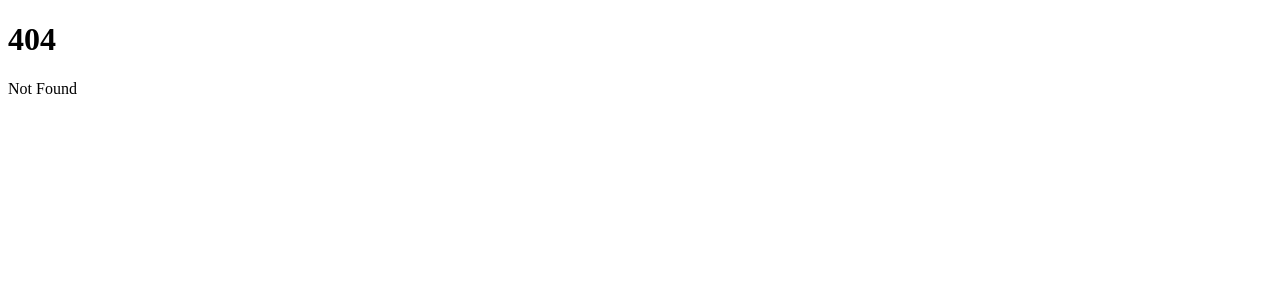
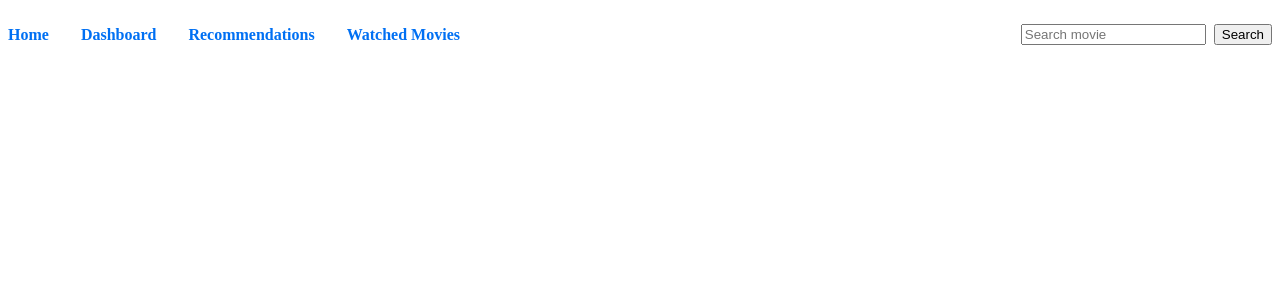
Before and after one commit to Zveaga/movie_radar, a SvelteKit app in the folder movie-radar/: page /dashboard in a window 1280 px wide. Before the commit this address had no page. Shown: the top 300 px of the page. Built offline with nearby package versions, Linux system fonts and the light colour scheme.

Commit message:
added search bar

```diff
--- a/movie-radar/src/app.html
+++ b/movie-radar/src/app.html
@@ -3,6 +3,7 @@
 	<head>
 		<meta charset="utf-8" />
 		<link rel="icon" href="%sveltekit.assets%/favicon.png" />
+		<!-- <link rel="stylesheet" href="%sveltekit.assets%/app.css"> -->
 		<meta name="viewport" content="width=device-width, initial-scale=1" />
 		%sveltekit.head%
 	</head>
--- /dev/null
+++ b/movie-radar/src/lib/app.css
@@ -0,0 +1,36 @@
+/* :root {
+    --color-primary: #0070f3;
+    --color-background: #f9f9f9;
+    --color-surface: #fff;
+    --color-text: #222;
+    --border-radius: 8px;
+    --box-shadow: 0 2px 8px rgba(0,0,0,0.05);
+    --font-family: system-ui, sans-serif;
+} */
+
+/* body {
+    background: var(--color-background);
+    color: var(--color-text);
+    font-family: var(--font-family);
+    margin: 0;
+    padding: 0;
+} */
+
+main {
+        max-width: 600px;
+        margin: 2rem auto;
+        padding: 2rem;
+        background: #f9f9f9;
+        border-radius: 8px;
+        box-shadow: 0 2px 8px rgba(0,0,0,0.05);
+        text-align: center;
+}
+
+a {
+    color: var(--color-primary);
+    text-decoration: none;
+}
+
+a:hover {
+    text-decoration: underline;
+}
--- /dev/null
+++ b/movie-radar/src/routes/+layout.svelte
@@ -0,0 +1,57 @@
+<script>
+	import '$lib/app.css';
+
+	let searchQuery = '';
+
+	const handleSearch = (event) => {
+		console.log('Searching for:', searchQuery);
+	}
+</script>
+
+<nav>
+    <ul>
+        <li><a href="/">Home</a></li>
+        <li><a href="/dashboard">Dashboard</a></li>
+        <li><a href="/recommendations">Recommendations</a></li>
+        <li><a href="/history">Watched Movies</a></li>
+    </ul>
+	<form on:submit|preventDefault={handleSearch}>
+		<input
+			type="text"
+			placeholder="Search movie"
+			bind:value={searchQuery}
+		/>
+		<button type="submit">Search</button>
+	</form>
+</nav>
+
+<slot />
+
+<style>
+    nav {
+        display: flex;
+        align-items: center;
+        padding: 1rem 0;
+    }
+    nav ul {
+        list-style: none;
+        padding: 0;
+        display: flex;
+        justify-content: center;
+        gap: 2rem;
+        margin: 0;
+    }
+    nav a {
+        text-decoration: none;
+        color: #0070f3;
+        font-weight: bold;
+    }
+    nav a:hover {
+        text-decoration: underline;
+    }
+    nav form {
+        margin-left: auto;
+        display: flex;
+        gap: 0.5rem;
+    }
+</style>
```
Also changed, not shown: movie-radar/src/routes/+page.svelte (+23 -2 lines), movie-radar/src/routes/dashboard/+page.svelte (added).
